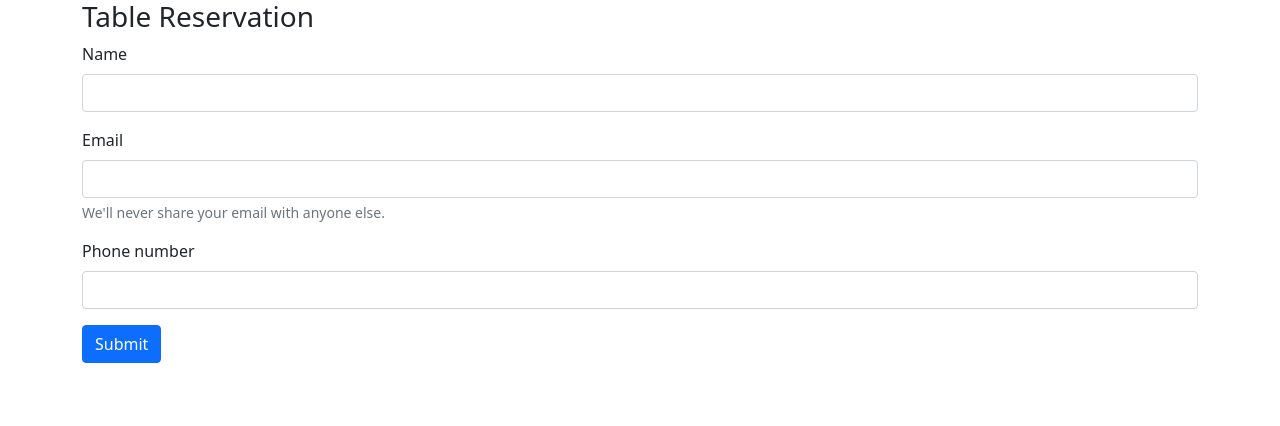
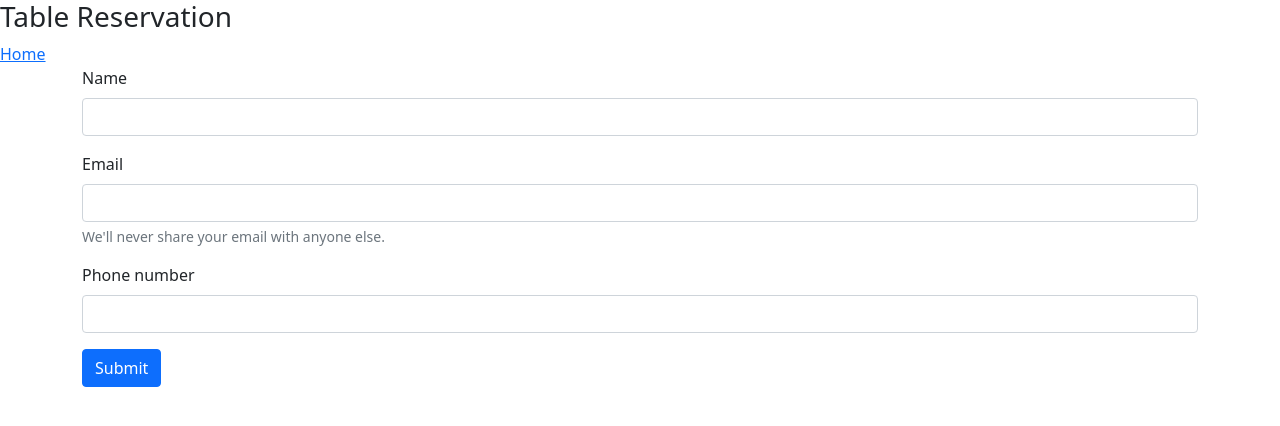
Before and after one commit to osaxon/restaurant, a website: page Main/reserve.html in a window 1280 px wide. Drawn offline with nearby package versions, Linux system fonts and the light colour scheme.

Commit message:
FEAT: Links added to pages to page headers so users can navigate between using buttons

```diff
--- a/Main/reserve.html
+++ b/Main/reserve.html
@@ -18,10 +18,17 @@
     <title>El Saxo's Restarante</title>
   </head>
   <body>
+
+
+    <header>
+        <h3>Table Reservation</h3>
+        <a href="/">Home</a>
+    </header>
+
     <div class="container">
       <form>
         <div class="mb-3">
-          <h3>Table Reservation</h3>
+
           <div class="mb-3">
             <label for="name" class="form-label">Name</label>
             <input
```
Also changed, not shown: Main/index.html (+2 -0 lines).
